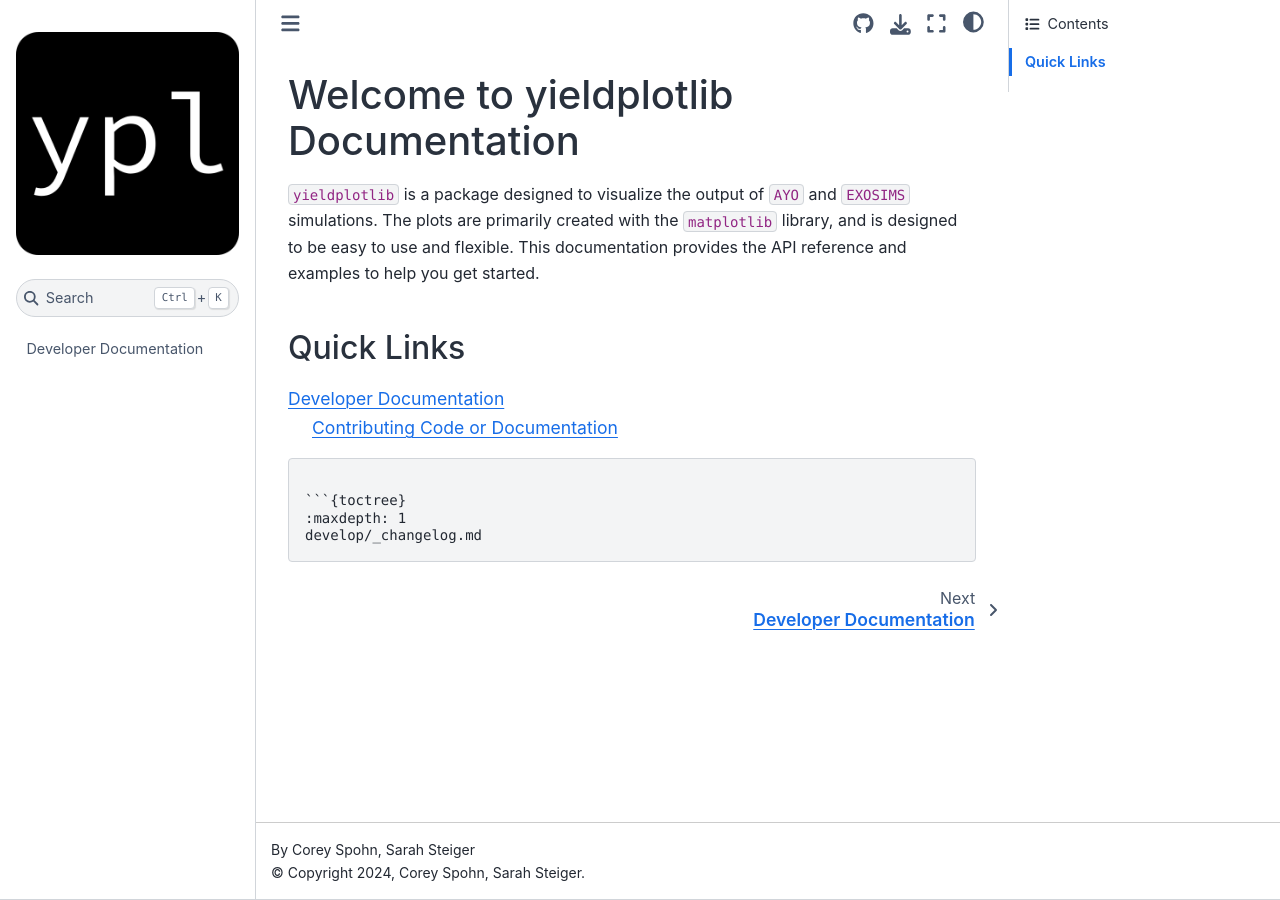
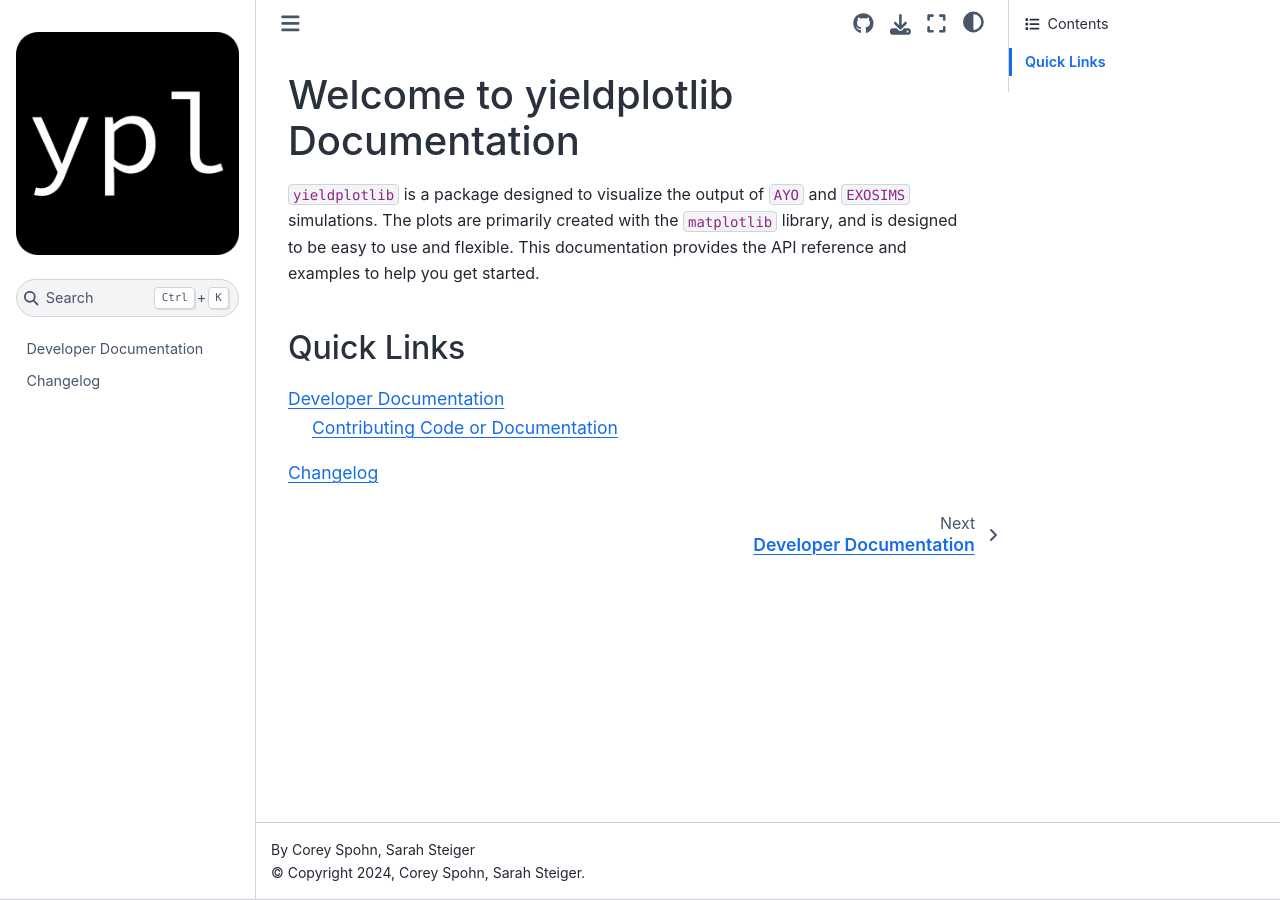
Before and after one commit to HWO-Yield-Visualizations/yieldplotlib, a Sphinx documentation site: the page built from docs/index.md, in a window 1280 px wide. Built offline with Sphinx 7.4.7 and the Sphinx Book theme 1.1.4, drawn with Linux system fonts in a browser that asks for light colours; the version number could not be read and is left out.

Commit message:
docs: Fix the sidebar link to the changelog

````diff
--- a/docs/conf.py
+++ b/docs/conf.py
@@ -39,7 +39,6 @@ master_doc = "index"
 html_logo = "_static/logo.png"
 html_favicon = "_static/favicon.ico"
 html_title = "yieldplotlib"
-html_sidebars = {"posts/*": ["sbt-sidebar-nav.html"]}
 
 html_theme_options = {
     "repository_url": "https://www.github.com/CoreySpohn/yieldplotlib",
--- a/docs/index.md
+++ b/docs/index.md
@@ -11,8 +11,6 @@ provides the API reference and examples to help you get started.
 :maxdepth: 2
 user/dev
 ```
-```
-
 ```{toctree}
 :maxdepth: 1
 develop/_changelog.md
````
